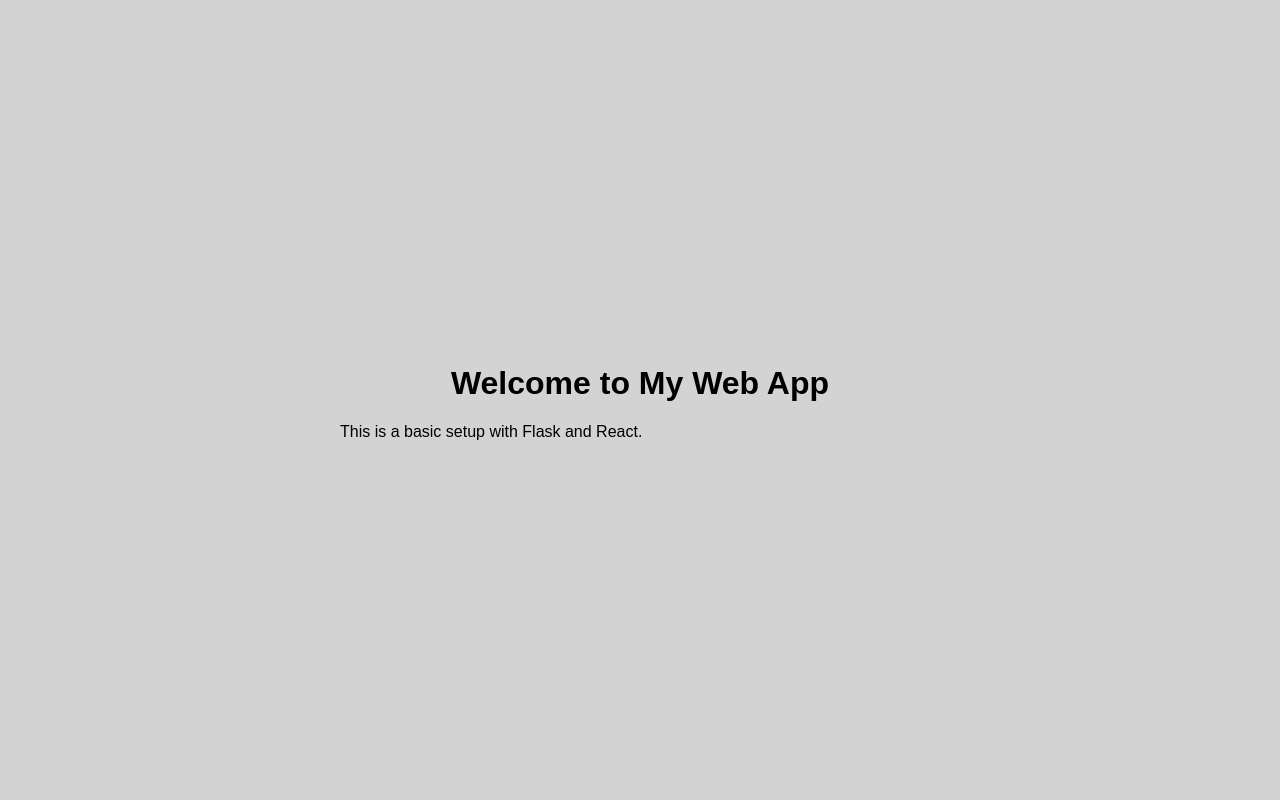
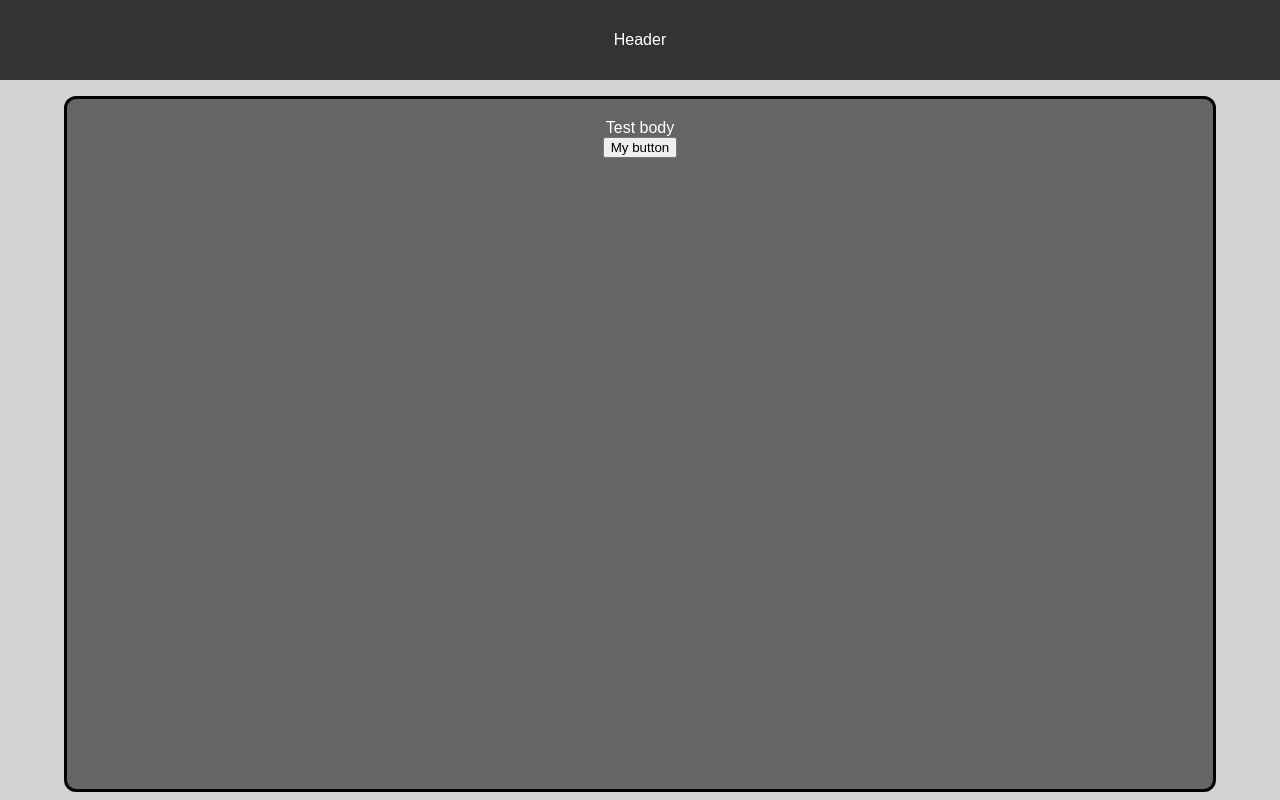
Before and after one commit to ryantsully/ryansullivan.github.io, a React (Create React App) app in the folder frontend/: page / in a window 1280 px wide. Built offline with nearby package versions, Linux system fonts and the light colour scheme; the HTML template or start-up script is replaced by a standard one.

Commit message:
Setup basic css

```diff
--- a/frontend/src/App.js
+++ b/frontend/src/App.js
@@ -1,11 +1,20 @@
 import React from 'react';
 
 function App() {
+
+    const handleButtonClick = () => {
+        console.log('Button clicked');
+    };
+
+
     return (
         <div>
-            <h1>Welcome to My Web App</h1>
-            <p>This is a basic setup with Flask and React.</p>
-        </div>
+            <div className="my-header">Header</div>
+            <p className="my-body">Test body
+                <br />
+                <button onClick={handleButtonClick}>My button</button>
+            </p>
+        </div >
     );
 }
 
--- a/static/css/style.css
+++ b/static/css/style.css
@@ -1,19 +1,48 @@
+/* General body styling */
 body {
     font-family: Arial, sans-serif;
     margin: 0;
     padding: 0;
     display: flex;
-    justify-content: center;
-    align-items: center;
-    height: 100vh;
+    flex-direction: column;
+    min-height: 100vh;
     background-color: #d3d3d3;
 }
 
 #root {
-    width: 80%;
-    max-width: 600px;
+    width: 100%;
+    display: flex;
+    flex-direction: column;
+    flex-grow: 1;
 }
 
-h1 {
+/* Header Styling (fixed at the top) */
+.my-header {
+    background-color: #333;
+    color: white;
     text-align: center;
+    height: 10vh;
+    line-height: 10vh;
+    position: fixed;
+    top: 0;
+    left: 0;
+    width: 100%;
+    z-index: 1000;
 }
+
+/* Body section */
+.my-body {
+    background-color: rgba(0, 0, 0, 0.517);
+    color: white;
+    border-radius: 12px;
+    border-style: solid;
+    border-color: black;
+    width: 90%;
+    margin: 12vh auto 1vh;
+    padding: 20px;
+    text-align: center;
+    flex-grow: 1;
+    box-sizing: border-box;
+    height: calc(100vh - 12vh - 1vh);
+    /* Set height to fill remaining space, excluding header and bottom margin */
+}
```
